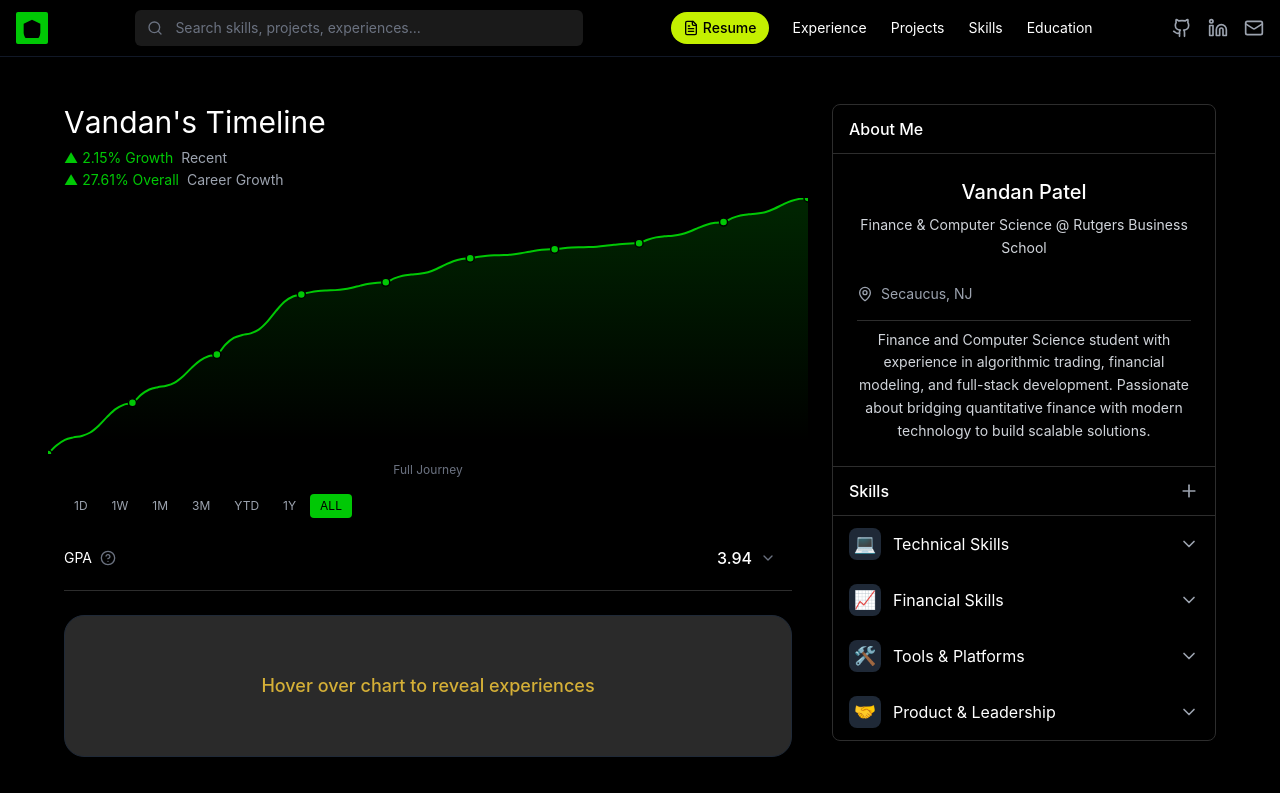
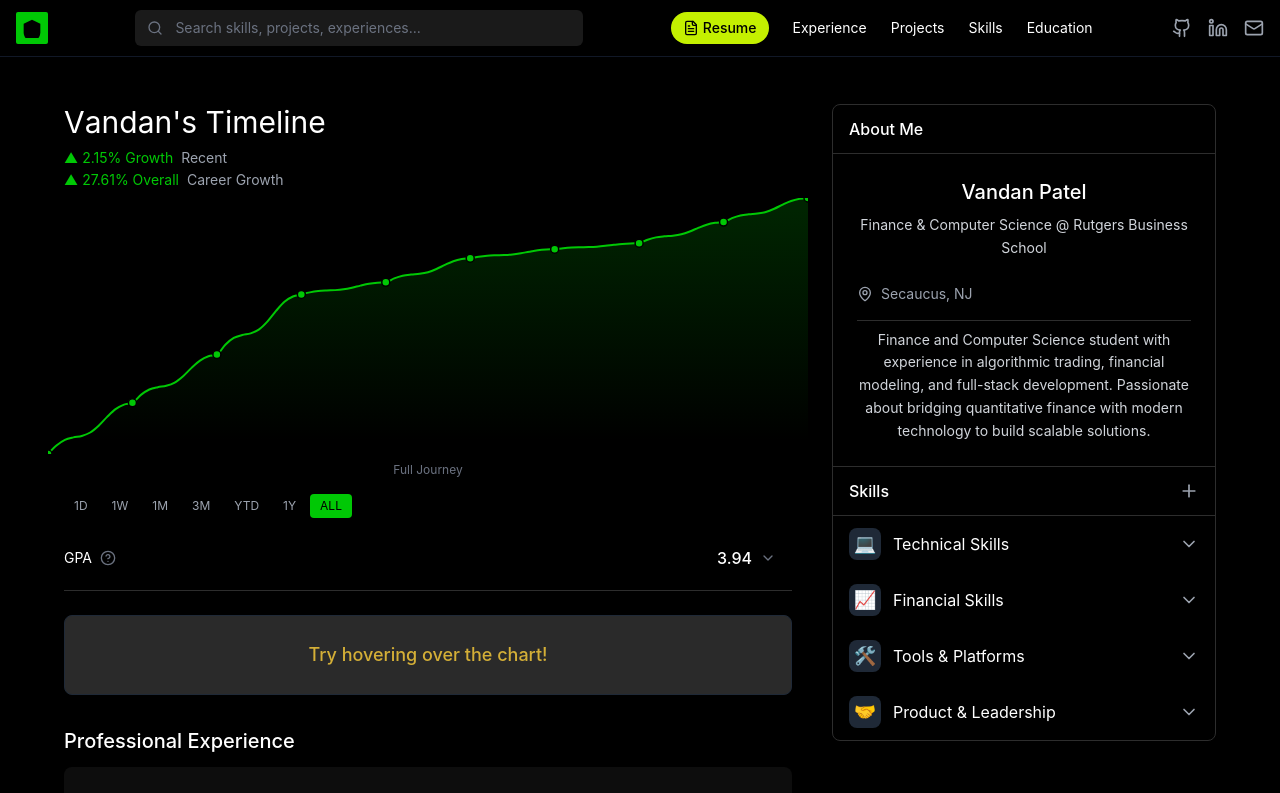
Before and after one commit to vp-27/portfolio, a React (Vite) app: page / in a window 1280 px wide. Shown: the top 793 px of the page. Built offline with nearby package versions, Linux system fonts and the light colour scheme.

Commit message:
clean card

```diff
--- a/src/components/ExperienceCard.tsx
+++ b/src/components/ExperienceCard.tsx
@@ -8,16 +8,18 @@ interface ExperienceCardProps {
 }
 
 export default function ExperienceCard({ experience, type }: ExperienceCardProps) {
+  const hasContent = experience && type
+
   const renderContent = () => {
-    if (!experience || !type) {
+    if (!hasContent) {
       return (
-        <div className="text-center py-8">
+        <div className="flex items-center justify-center h-full">
           <motion.p
             initial={{ opacity: 0 }}
             animate={{ opacity: 1 }}
             className="text-[#D4AF37] text-lg font-medium"
           >
-            Hover over chart to reveal experiences
+            Try hovering over the chart!
           </motion.p>
         </div>
       )
@@ -103,10 +105,25 @@ export default function ExperienceCard({ experience, type }: ExperienceCardProps
   }
 
   return (
-    <div className="bg-[#2A2A2A] rounded-[20px] p-6 shadow-lg border border-gray-800">
+    <motion.div
+      className="bg-[#2A2A2A] rounded-lg shadow-lg border border-gray-800 overflow-hidden"
+      initial={{ height: 'auto', opacity: 1 }}
+      animate={{
+        height: hasContent ? 'auto' : '80px',
+        paddingTop: hasContent ? '24px' : '16px',
+        paddingBottom: hasContent ? '24px' : '16px',
+        paddingLeft: '24px',
+        paddingRight: '24px',
+        opacity: 1
+      }}
+      transition={{
+        duration: 0.4,
+        ease: [0.4, 0.0, 0.2, 1]
+      }}
+    >
       <AnimatePresence mode="wait">
         {renderContent()}
       </AnimatePresence>
-    </div>
+    </motion.div>
   )
 }
```
